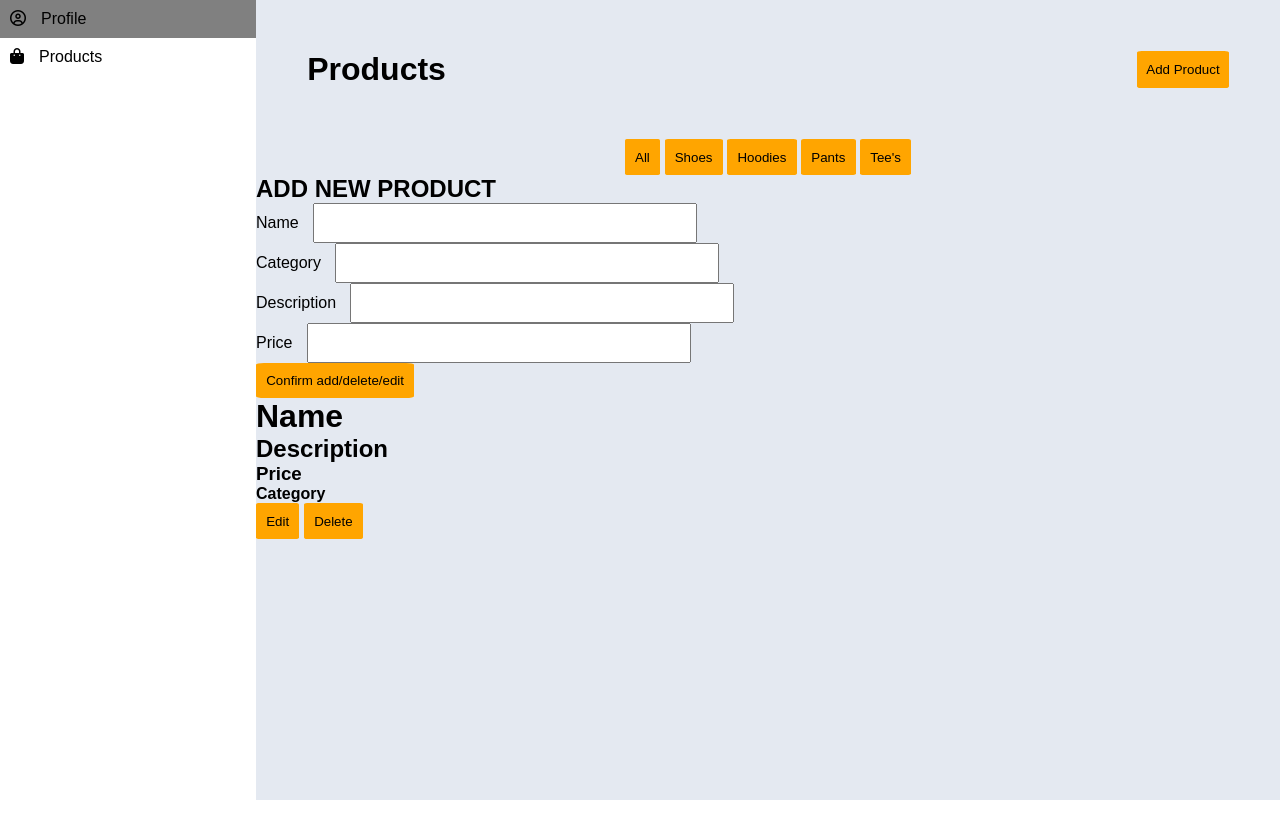
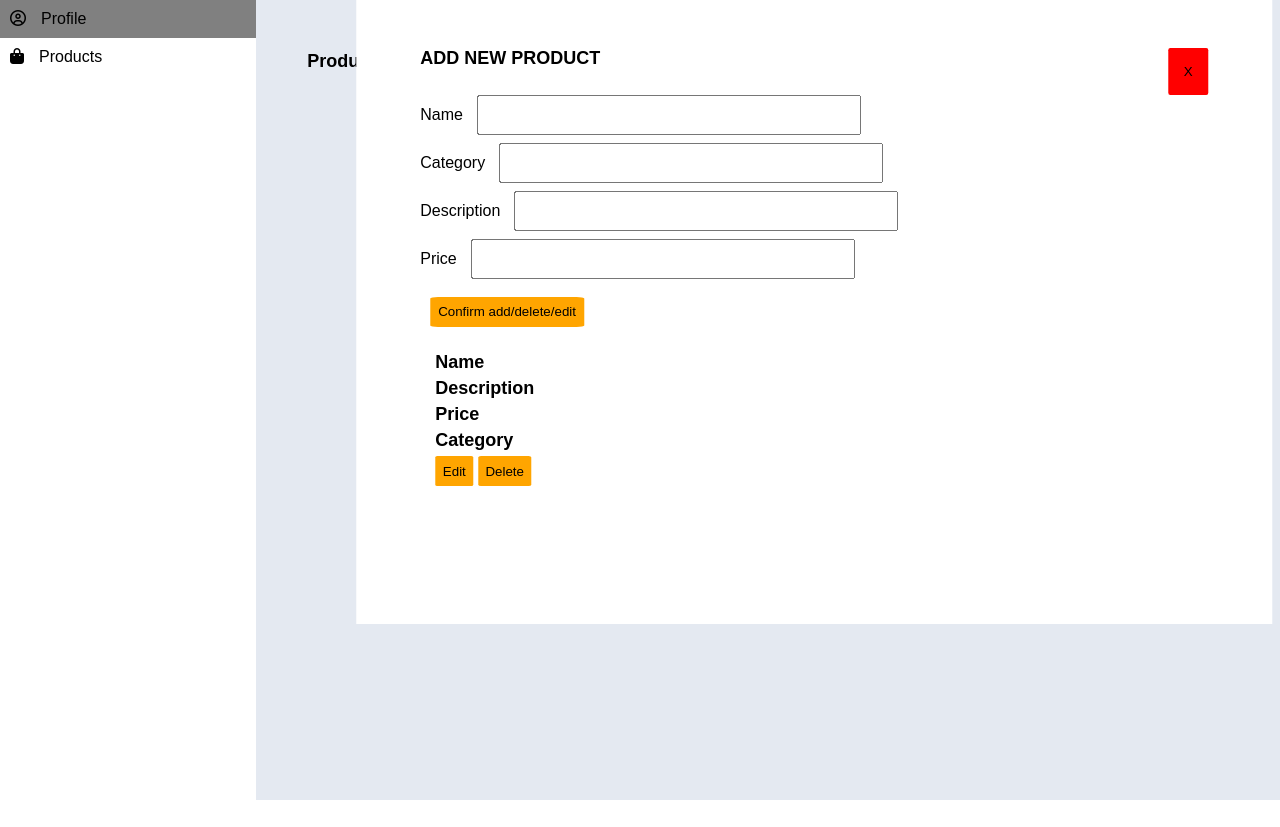
Before and after one commit to jordan-hess/Javascript-EOMP, a plain HTML site: page Frontend/project/products.html in a window 1280 px wide. Both pictures are taken after a click on the button "Add Product". Before the commit the page ends 800 px from the top, so only its background shows below. Drawn offline with Linux system fonts and the light colour scheme; no server answers.

Commit message:
last update

```diff
--- a/Frontend/project/products.css
+++ b/Frontend/project/products.css
@@ -61,13 +61,13 @@ button{
     display: block;
     position: absolute;
     top: 50%;
-    left: 50%;
+    left: 40%;
     color: black;
-    width: 60vw;
     transform: translate(-17%, -65%);
-    height: 90vh;
+    height: 80vh;
     background-color: white;
     box-shadow: 5px;
+    padding: 5%;
 }
 
 #modal {
@@ -123,10 +123,50 @@ input{
 }
 
 
-/* Projects section */
-
-
 .button-container{
     width: 100%;
     text-align: center;
 }
+
+.card-body{
+    width: 100vw;
+    display: table-cell;
+
+}
+
+.card{
+    width: 60vw;
+    margin: 5px;
+}
+
+.product-list{
+    display: flex;
+    width: 60vw;
+    height: 60vh;
+    margin: 10px;
+}
+
+h1,h2,h3,h4{
+    font-size: 18px;
+    margin: 0px 0px 5px 0px;
+}
+
+.add-btn{
+    margin:10px;
+}
+
+.form-group{
+    margin: 0px 0px 8px 0px;
+}
+
+.head{
+    display: flex;
+    justify-content: space-between;
+}
+
+.close{
+    padding: 2%;
+    background-color:red;
+    border-radius: 5%;
+    border: none;
+}
--- a/Frontend/project/products.html
+++ b/Frontend/project/products.html
@@ -34,9 +34,12 @@
                 <button onclick="filterProducts('Pants')">Pants</button>
                 <button onclick="filterProducts('Tees')">Tee's</button>
             </div>
-            <div class="row mt-3">
-                <div class="col-md-6">
+            <div id="modal">
+                <div class="">
+                    <div class="head">
                         <h2>ADD NEW PRODUCT</h2>
+                        <button class="close" onclick="openModal()">X</button>
+                    </div>
                     <form class="add-product-form">
                         <div class="form-group">
                             <label for="title">Name</label>
@@ -57,8 +60,6 @@
                         <button class="add-btn" type="submit">Confirm add/delete/edit</button>
                     </form>
                 </div>
-            </div>
-
                 <div class="product-list">
                     <div class="card">
                         <div class="card-body">
@@ -66,11 +67,13 @@
                             <h2 class="card-desc">Description</h2>
                             <h3 class="card-price">Price</h3>
                             <h4 class="card-cat">Category</h4>
-                        <button href="#" class="edit-btn" id="edit-product" type="click" onclick="sureEdit()">Edit</button>
-                        <button href="#" class="delete-btn" id="delete-product" type="click"  onclick="sureDelete()">Delete</button>
+                            <button href="#" class="edit-btn" id="edit-product" type="click">Edit</button>
+                            <button href="#" class="delete-btn" id="delete-product" type="click">Delete</button>
                         </div>
                     </div>
                 </div>
+            </div>
+
         </div>
     </div>
     <script src="./products.js"></script>
--- a/Frontend/project/products.js
+++ b/Frontend/project/products.js
@@ -83,7 +83,6 @@ productList.addEventListener('click', (e) => {
         })
         .then(res => res.json())
         .then(() => location.reload())
-        alert('product updated');
     })
 })
 
@@ -125,8 +124,16 @@ function addPro() {
             catValue.value = '';
             descValue.value = '';
             priceValue.value = '';
+
         })
+        .then(() => location.reload())
     })
 }
 
 addPro()
+
+
+//   function to open modal
+function openModal() {
+    document.getElementById("modal").classList.toggle("modal-active");
+  }
--- a/Frontend/project/profile.js
+++ b/Frontend/project/profile.js
@@ -9,8 +9,9 @@ fetch('https://flask-eomp1.herokuapp.com/select-product/')
             document.querySelector('.products-con').innerHTML += `
                 <div class="products">
                     <div class='product-details'>
-                        <h3 class='pro-desc'>${Products.description}</h3>
-                        <h3 class='pro-nm'>${Products.name}</h3>
+                    <h3 class='pro-nm'>${Products.name}</h3>
+                    <h3 class='pro-desc'>${Products.description}</h3>
+                        <h3 class='pro-desc'>${Products.category}</h3>
                         <h5 class='pro-price'>R${Products.price}</h5>
                     </div>
                 </div>`
```
Also changed, not shown: Frontend/project/fake.html (deleted, +0 -14 lines), Frontend/project/index.html (+4 -4 lines), Frontend/project/login.js (+18 -3 lines). Lines whose indentation alone changed are shown as unchanged.
